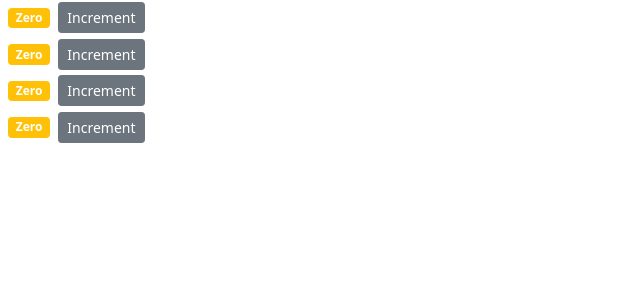
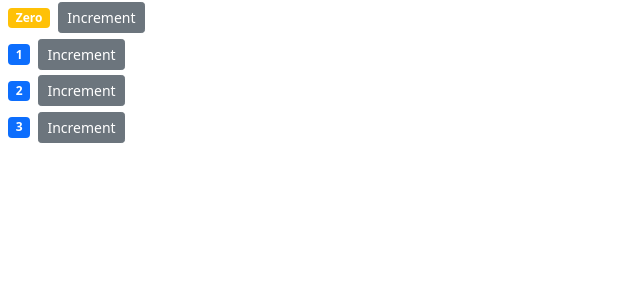
Before and after one commit to flick-23/react-app, a React (Create React App) app in the folder counter-app/: page / in a window 1280 px wide. Shown: the top 300 px of the page, without its empty margins (0-640 px from the left). Built offline with nearby package versions, Linux system fonts and the light colour scheme.

Commit message:
Passing data to components

```diff
--- a/counter-app/src/components/counter.jsx
+++ b/counter-app/src/components/counter.jsx
@@ -1,7 +1,7 @@
 import React, { Component } from 'react';
 class Counter extends Component {
     state = {
-        count:0,
+        count:this.props.value,
         text:"Zero",
         tags:[]
     };
@@ -29,7 +29,7 @@ class Counter extends Component {
 
     render() {
         let classes = this.getBadgeClasses();
-
+        console.log('props',this.props);    //properties of the props obj
         return (
         <div>
             <span className={this.getBadgeClasses()}>{this.formatCount()}</span>
--- a/counter-app/src/components/counters.jsx
+++ b/counter-app/src/components/counters.jsx
@@ -5,15 +5,15 @@ class Counters extends React.Component {
     state = {
         counters:[
             {id:1, value:0},
-            {id:2, value:0},
-            {id:3, value:0},
-            {id:4, value:0},
+            {id:2, value:1},
+            {id:3, value:2},
+            {id:4, value:3},
         ]
     };
 
     render() {
         return (<div>
-            {this.state.counters.map(counter => <Counter key={counter.id}/>)}
+            {this.state.counters.map(counter => <Counter key={counter.id} value={counter.value}/>)}
         </div>);
     }
 }
```
